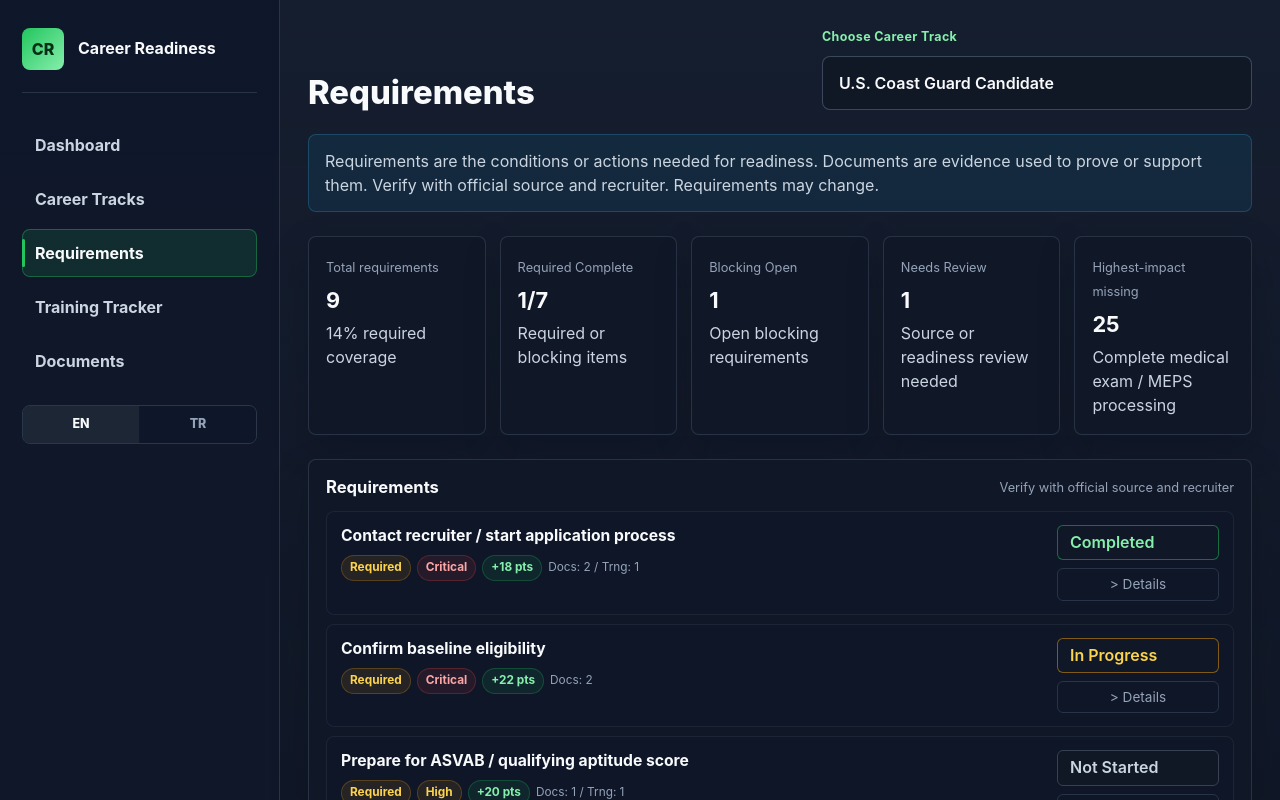
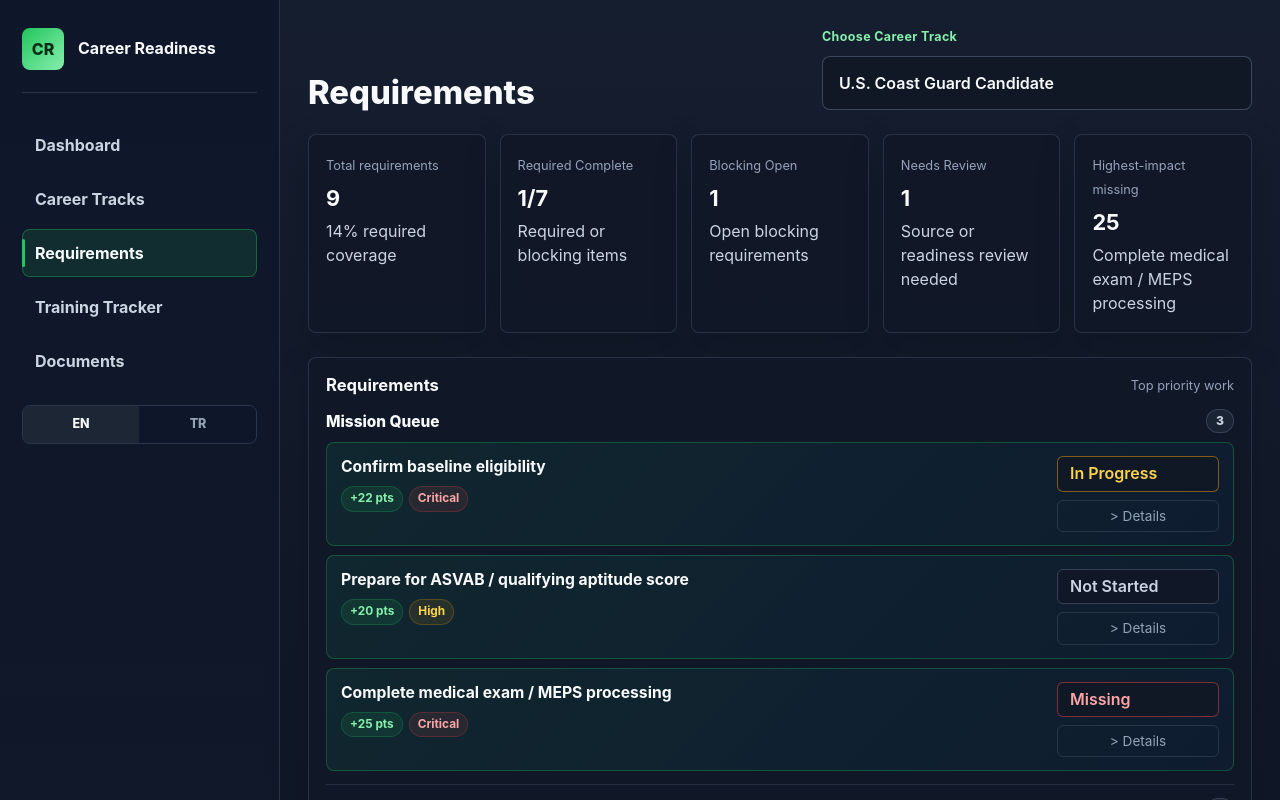
Before and after one commit to omarmanas/career-readiness-platform, a React (Vite) app: page / in a window 1280 px wide. Both pictures are taken after a click on the button "Requirements". Shown: the top 800 px of the page. Built offline with nearby package versions, Linux system fonts and the light colour scheme.

Commit message:
style(sprint-32): organize requirements into mission queue

```diff
--- a/src/App.css
+++ b/src/App.css
@@ -691,6 +691,72 @@
   gap: 9px;
 }
 
+.requirement-mission-section {
+  display: grid;
+  gap: 9px;
+}
+
+.requirement-mission-section + .requirement-mission-section {
+  border-top: 1px solid rgba(51, 65, 85, 0.58);
+  padding-top: 13px;
+}
+
+.requirement-section-heading {
+  align-items: center;
+  display: flex;
+  gap: 12px;
+  justify-content: space-between;
+}
+
+.requirement-section-heading h4 {
+  color: var(--text-strong);
+  font-size: 0.96rem;
+  font-weight: 760;
+  margin: 0;
+}
+
+.requirement-section-heading span {
+  align-items: center;
+  background: rgba(31, 41, 55, 0.76);
+  border: 1px solid rgba(71, 85, 105, 0.62);
+  border-radius: 999px;
+  color: var(--text-soft);
+  display: inline-flex;
+  font-size: 0.76rem;
+  font-weight: 800;
+  justify-content: center;
+  min-width: 28px;
+  padding: 2px 8px;
+}
+
+.requirement-section-heading--button {
+  background: transparent;
+  border: 0;
+  color: inherit;
+  cursor: pointer;
+  font: inherit;
+  padding: 0;
+  text-align: left;
+  width: 100%;
+}
+
+.requirement-section-heading--button:hover h4,
+.requirement-section-heading--button:focus-visible h4 {
+  color: #86efac;
+}
+
+.requirement-section-heading--button:focus-visible {
+  outline: 2px solid rgba(134, 239, 172, 0.35);
+  outline-offset: 3px;
+}
+
+.requirement-mission-section--primary .requirement-card {
+  background:
+    linear-gradient(135deg, rgba(34, 197, 94, 0.1), rgba(14, 165, 233, 0.04)),
+    rgba(15, 23, 42, 0.82);
+  border-color: rgba(34, 197, 94, 0.3);
+}
+
 .two-column {
   display: grid;
   gap: 14px;
--- a/src/components/RequirementInventoryView.tsx
+++ b/src/components/RequirementInventoryView.tsx
@@ -7,7 +7,7 @@
   getText,
   type Language,
 } from '../i18n'
-import type { CareerTrack, RequirementStatus } from '../types'
+import type { CareerTrack, RequirementStatus, TrackRequirement } from '../types'
 import {
   priorityTone,
   requirementStatusTone,
@@ -37,6 +37,18 @@
   onStatusChange,
 }: RequirementInventoryViewProps) {
   const [expandedIds, setExpandedIds] = useState<Set<string>>(new Set())
+  const [isCompletedOpen, setIsCompletedOpen] = useState(false)
+  const incompleteRequirements = selectedTrack.requirements.filter(
+    (req) => req.status !== 'Completed' && req.status !== 'Waived',
+  )
+  const missionQueue = incompleteRequirements.slice(0, 3)
+  const missionIds = new Set(missionQueue.map((req) => req.id))
+  const activeRequirements = incompleteRequirements.filter(
+    (req) => !missionIds.has(req.id),
+  )
+  const completedExemptRequirements = selectedTrack.requirements.filter(
+    (req) => req.status === 'Completed' || req.status === 'Waived',
+  )
 
   function toggleExpand(id: string) {
     setExpandedIds((prev) => {
@@ -47,14 +59,7 @@
     })
   }
 
-  return (
-    <section className="panel">
-      <div className="section-heading">
-        <h3>{getText(language, 'requirements')}</h3>
-        <span>{getText(language, 'verifyOfficialSourceRecruiter')}</span>
-      </div>
-      <div className="requirement-list">
-        {selectedTrack.requirements.map((req) => {
+  function renderRequirementCard(req: TrackRequirement) {
     const isExpanded = expandedIds.has(req.id)
     const counts = [
       req.relatedDocumentIds.length > 0
@@ -72,20 +77,15 @@
         <div className="card-primary-tier">
           <div className="card-left-col">
             <strong className="card-item-title">{req.title}</strong>
-                  <div className="card-badge-row">
+            <div className="card-badge-row card-badge-row--compact">
               <Badge
-                      label={getRequirementTypeText(language, req.requirementType)}
-                      tone={requirementTypeTone[req.requirementType]}
+                label={`+${req.readinessImpact} ${getText(language, 'pointAbbrev')}`}
+                tone="success"
               />
               <Badge
                 label={getPriorityText(language, req.priority)}
                 tone={priorityTone[req.priority]}
               />
-                    <Badge
-                      label={`+${req.readinessImpact} ${getText(language, 'pointAbbrev')}`}
-                      tone="success"
-                    />
-                    {counts && <span className="card-count-text">{counts}</span>}
             </div>
           </div>
 
@@ -127,6 +127,14 @@
 
         {isExpanded && (
           <div className="card-secondary-tier">
+            <div className="card-badge-row">
+              <Badge
+                label={getRequirementTypeText(language, req.requirementType)}
+                tone={requirementTypeTone[req.requirementType]}
+              />
+              {counts && <span className="card-count-text">{counts}</span>}
+            </div>
+
             <p className="card-item-desc">{req.description}</p>
 
             <div className="requirement-why">
@@ -171,8 +179,61 @@
         )}
       </article>
     )
-        })}
+  }
+
+  function renderRequirementSection(
+    title: string,
+    requirements: TrackRequirement[],
+    className = '',
+  ) {
+    if (requirements.length === 0) return null
+
+    return (
+      <section className={`requirement-mission-section ${className}`.trim()}>
+        <div className="requirement-section-heading">
+          <h4>{title}</h4>
+          <span>{requirements.length}</span>
+        </div>
+        <div className="requirement-list">
+          {requirements.map((req) => renderRequirementCard(req))}
         </div>
       </section>
     )
   }
+
+  return (
+    <section className="panel">
+      <div className="section-heading">
+        <h3>{getText(language, 'requirements')}</h3>
+        <span>{getText(language, 'topPriorityWork')}</span>
+      </div>
+      {renderRequirementSection(
+        getText(language, 'missionQueue'),
+        missionQueue,
+        'requirement-mission-section--primary',
+      )}
+      {renderRequirementSection(
+        getText(language, 'activeRequirements'),
+        activeRequirements,
+      )}
+      {completedExemptRequirements.length > 0 && (
+        <section className="requirement-mission-section">
+          <button
+            className="requirement-section-heading requirement-section-heading--button"
+            type="button"
+            onClick={() => setIsCompletedOpen((current) => !current)}
+            aria-expanded={isCompletedOpen}
+          >
+            <h4>{getText(language, 'completedExempt')}</h4>
+            <span>{completedExemptRequirements.length}</span>
+          </button>
+          {isCompletedOpen && (
+            <div className="requirement-list">
+              {completedExemptRequirements.map((req) => renderRequirementCard(req))}
+            </div>
+          )}
+        </section>
+      )}
+    </section>
+  )
+}
--- a/src/components/RequirementsView.tsx
+++ b/src/components/RequirementsView.tsx
@@ -1,6 +1,6 @@
 import { RequirementInventoryView } from './RequirementInventoryView'
 import { RequirementSummaryPanel } from './RequirementSummaryPanel'
-import { getText, type Language } from '../i18n'
+import type { Language } from '../i18n'
 import type { CareerTrack, RequirementStatus } from '../types'
 
 interface RequirementsViewProps {
@@ -18,11 +18,6 @@
 }: RequirementsViewProps) {
   return (
     <section className="screen-stack">
-      <article className="context-note">
-        {getText(language, 'requirementsContextNote')}{' '}
-        {getText(language, 'verifyOfficialSourceRecruiter')}.{' '}
-        {getText(language, 'requirementsMayChange')}.
-      </article>
       <RequirementSummaryPanel selectedTrack={selectedTrack} language={language} />
       <RequirementInventoryView
         selectedTrack={selectedTrack}
--- a/src/i18n/en.ts
+++ b/src/i18n/en.ts
@@ -3,6 +3,10 @@
   careerTracks: 'Career Tracks',
   chooseCareerTrack: 'Choose Career Track',
   requirements: 'Requirements',
+  missionQueue: 'Mission Queue',
+  activeRequirements: 'Active Requirements',
+  completedExempt: 'Completed / Exempt',
+  topPriorityWork: 'Top priority work',
   trainingTracker: 'Training Tracker',
   documents: 'Documents',
   languageEnglish: 'EN',
--- a/src/i18n/tr.ts
+++ b/src/i18n/tr.ts
@@ -5,6 +5,10 @@
   careerTracks: 'Kariyer Yolları',
   chooseCareerTrack: 'Kariyer Yolunu Seç',
   requirements: 'Gereksinimler',
+  missionQueue: 'Görev Kuyruğu',
+  activeRequirements: 'Aktif Gereksinimler',
+  completedExempt: 'Tamamlanan / Muaf',
+  topPriorityWork: 'En öncelikli işler',
   trainingTracker: 'Eğitim Takibi',
   documents: 'Belgeler',
   languageEnglish: 'EN',
```
Lines whose indentation alone changed are shown as unchanged.
